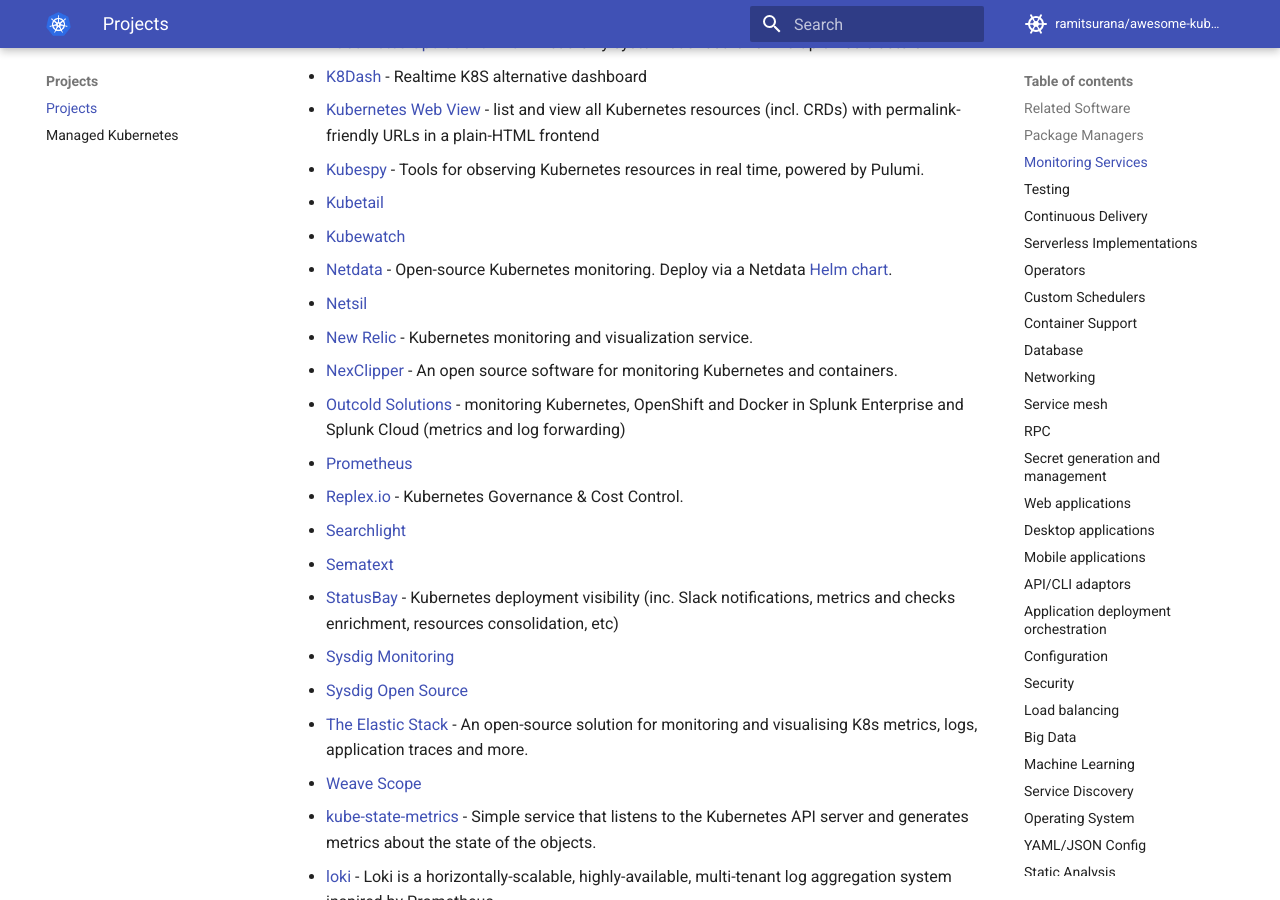
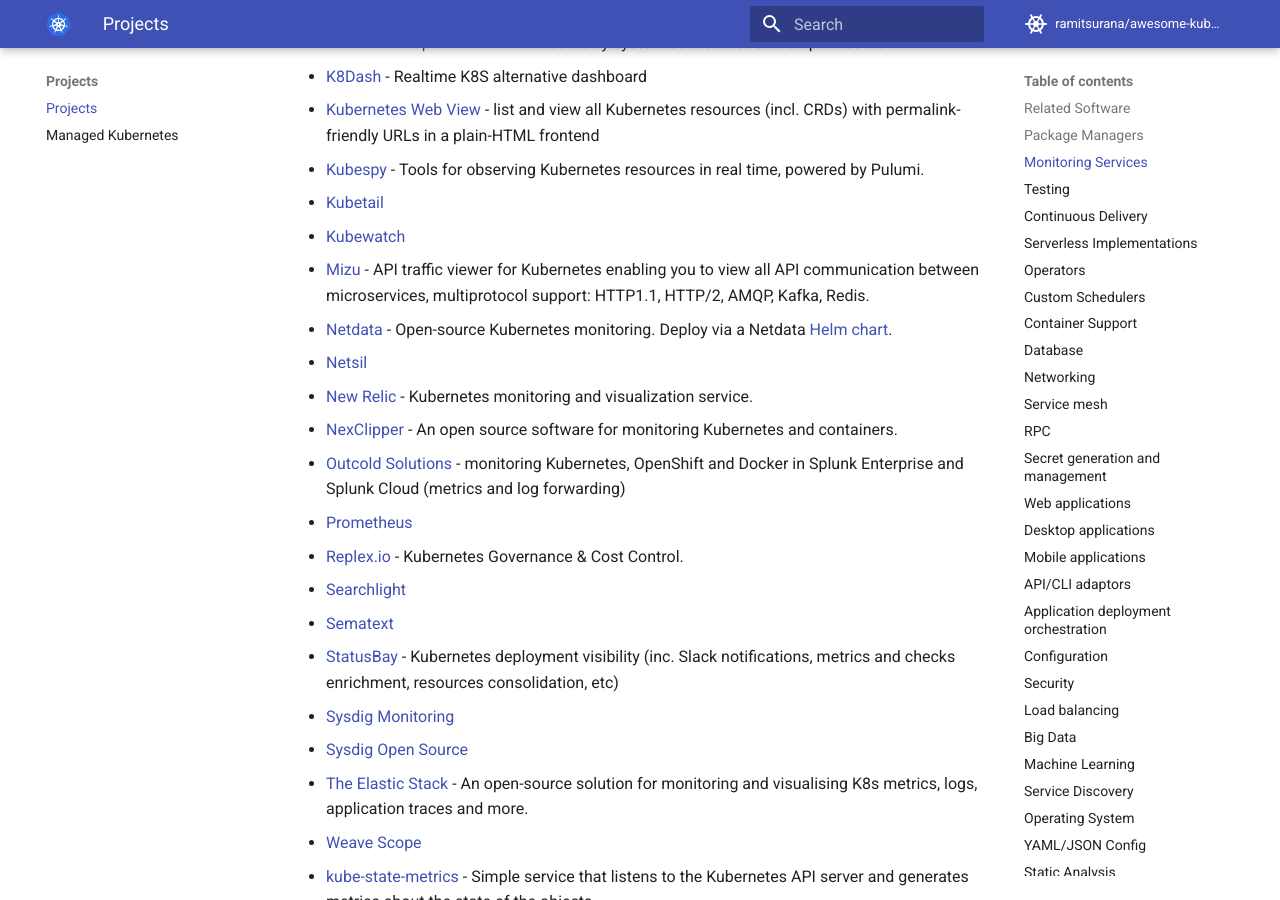
Before and after one commit to ramitsurana/awesome-kubernetes, an MkDocs documentation site: the page built from docs/projects/projects.md, in a window 1280 px wide and 900 px high, scrolled down 2678 px. Built offline with MkDocs 1.6.1 and Material for MkDocs 9.7.7, drawn with Linux system fonts in a browser that asks for light colours; comment, search, counter and statistics services are not loaded.

Commit message:
Adding Mizu to projects/'Monitoring Services' (#740)
Co-authored-by: Igor Gov <igor.govorov1@gmail.com>

```diff
--- a/docs/projects/projects.md
+++ b/docs/projects/projects.md
@@ -72,6 +72,7 @@ Projects
 * [Kubespy](https://github.com/pulumi/kubespy) - Tools for observing Kubernetes resources in real time, powered by Pulumi.
 * [Kubetail](https://github.com/johanhaleby/kubetail)
 * [Kubewatch](https://github.com/skippbox/kubewatch)
+* [Mizu](https://github.com/up9inc/mizu) - API traffic viewer for Kubernetes enabling you to view all API communication between microservices, multiprotocol support: HTTP1.1, HTTP/2, AMQP, Kafka, Redis.
 * [Netdata](https://www.netdata.cloud) - Open-source Kubernetes monitoring. Deploy via a Netdata [Helm chart](https://github.com/netdata/helmchart).
 * [Netsil](https://github.com/netsil/manifests)
 * [New Relic](https://newrelic.com/platform/kubernetes) - Kubernetes monitoring and visualization service.
```
